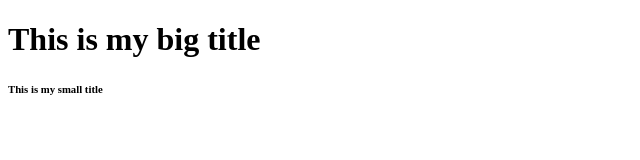
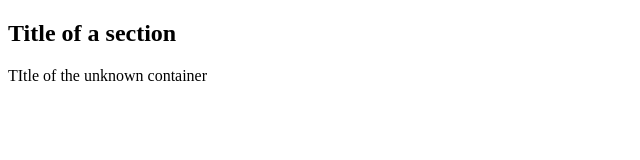
Before and after one commit to Charleslee522/kakao-clone, a plain HTML site: page index.html in a window 1280 px wide. Shown: the whole page, without its empty margins (0-640 px from the left). Drawn offline with Linux system fonts and the light colour scheme.

Commit message:
Add section, div tag and id, class in header

```diff
--- a/index.html
+++ b/index.html
@@ -7,7 +7,15 @@
         <title>This is my title</title>
     </head>
     <body>
-        <h1>This is my big title</h1>
-        <h6>This is my small title</h6>
+        <section>
+            <header id="headerNumberOne" class="defaultHeader">
+                <h1>Title of a section</h1>
+            </header>
+        </section>
+        <div>
+            <header id="differentHeader" class="defaultHeader">
+                TItle of the unknown container
+            </header>
+        </div>
     </body>
 </html>
```
